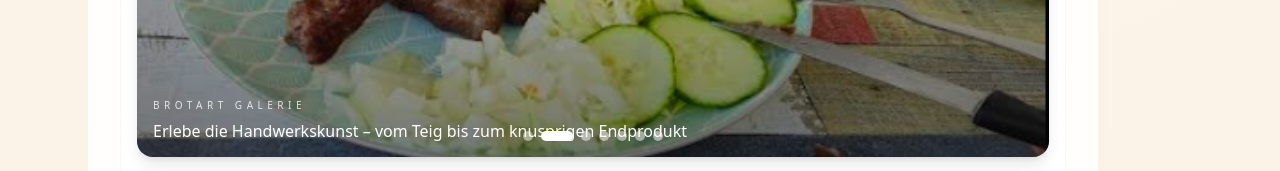
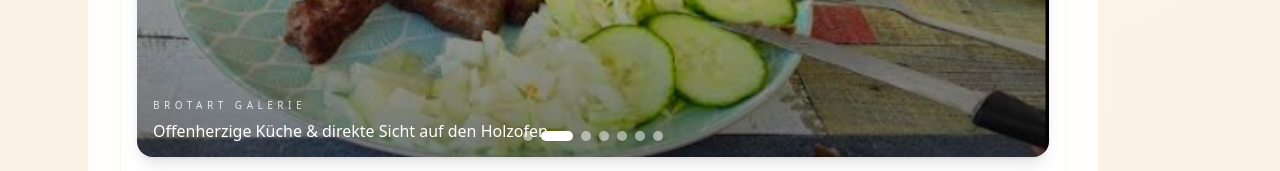
Before and after one commit to dynamics-tim/brotart-landing, a Next.js app: page / in a window 1280 px wide. Shown: the part 1120-1291 px from the top of the page. Built offline with nearby package versions, Linux system fonts and the light colour scheme; a web font is replaced by a local one.

Commit message:
refactor: make supportingNote optional in HeroGallery and HeroContent, update default note

```diff
--- a/src/components/sections/hero-section.tsx
+++ b/src/components/sections/hero-section.tsx
@@ -66,7 +66,7 @@ export default function HeroSection({ hero, badges, dailyOffer, offerDate, galle
 
 type HeroGalleryProps = {
   images: HeroGalleryImage[];
-  supportingNote: string;
+  supportingNote?: string;
 };
 
 function HeroGallery({ images, supportingNote }: HeroGalleryProps) {
@@ -74,6 +74,7 @@ function HeroGallery({ images, supportingNote }: HeroGalleryProps) {
   const [activeIndex, setActiveIndex] = useState(0);
   const [isPaused, setIsPaused] = useState(false);
   const derivedIndex = slides.length ? activeIndex % slides.length : 0;
+  const note = supportingNote ?? "Erlebe die Handwerkskunst – vom Teig bis zum knusprigen Endprodukt.";
 
   useEffect(() => {
     if (slides.length <= 1 || isPaused) return undefined;
@@ -134,7 +135,7 @@ function HeroGallery({ images, supportingNote }: HeroGalleryProps) {
           <div className="pointer-events-none absolute inset-0 bg-gradient-to-t from-stone-950/45 via-stone-950/0" />
           <div className="absolute bottom-4 left-4 right-4 flex flex-col gap-2 text-white">
             <span className="text-[10px] uppercase tracking-[0.45em] text-white/80">BrotArt Galerie</span>
-            <p className="text-base font-medium leading-tight">{supportingNote}</p>
+            <p className="text-base font-medium leading-tight">{note}</p>
           </div>
 
           {slides.length > 1 && (
--- a/src/content/hero-gallery.ts
+++ b/src/content/hero-gallery.ts
@@ -8,6 +8,13 @@ export type HeroGalleryImage = {
 
 const HERO_GALLERY_DIR = path.join(process.cwd(), "public", "hero-gallery");
 const SUPPORTED_EXTENSIONS = new Set([".jpg", ".jpeg", ".png", ".webp", ".avif"]);
+const basePath = (process.env.NEXT_PUBLIC_BASE_PATH ?? "").replace(/\/+$/, "");
+
+const withBasePath = (value: string) => {
+  if (!value.startsWith("/")) return value;
+  if (!basePath) return value;
+  return value.startsWith(`${basePath}/`) ? value : `${basePath}${value}`;
+};
 
 const FALLBACK_GALLERY: HeroGalleryImage[] = [
   {
@@ -41,7 +48,7 @@ const loadHeroGalleryImages = (): HeroGalleryImage[] => {
       .filter((name) => SUPPORTED_EXTENSIONS.has(path.extname(name).toLowerCase()))
       .sort()
       .map((fileName) => ({
-        src: `/hero-gallery/${fileName}`,
+        src: withBasePath(`/hero-gallery/${fileName}`),
         alt: `BrotArt ${toAltText(fileName)}`,
       }));
   } catch {
--- a/src/content/site.ts
+++ b/src/content/site.ts
@@ -194,7 +194,7 @@ export type HeroContent = {
     src: string;
     alt: string;
   };
-  supportingNote: string;
+  supportingNote?: string;
 };
 
 export const HERO_CONTENT: HeroContent = {
@@ -210,7 +210,7 @@ export const HERO_CONTENT: HeroContent = {
     src: "https://images.unsplash.com/photo-1486887396153-fa416526c108?auto=format&fit=crop&w=1200&q=80",
     alt: "Frisch gebackenes Brot aus dem Steinofen",
   },
-  supportingNote: "Erlebe die Handwerkskunst – vom Teig bis zum knusprigen Endprodukt",
+  supportingNote: "Offenherzige Küche & direkte Sicht auf den Holzofen",
 };
 
 export type GoogleReviewSummary = {
```
